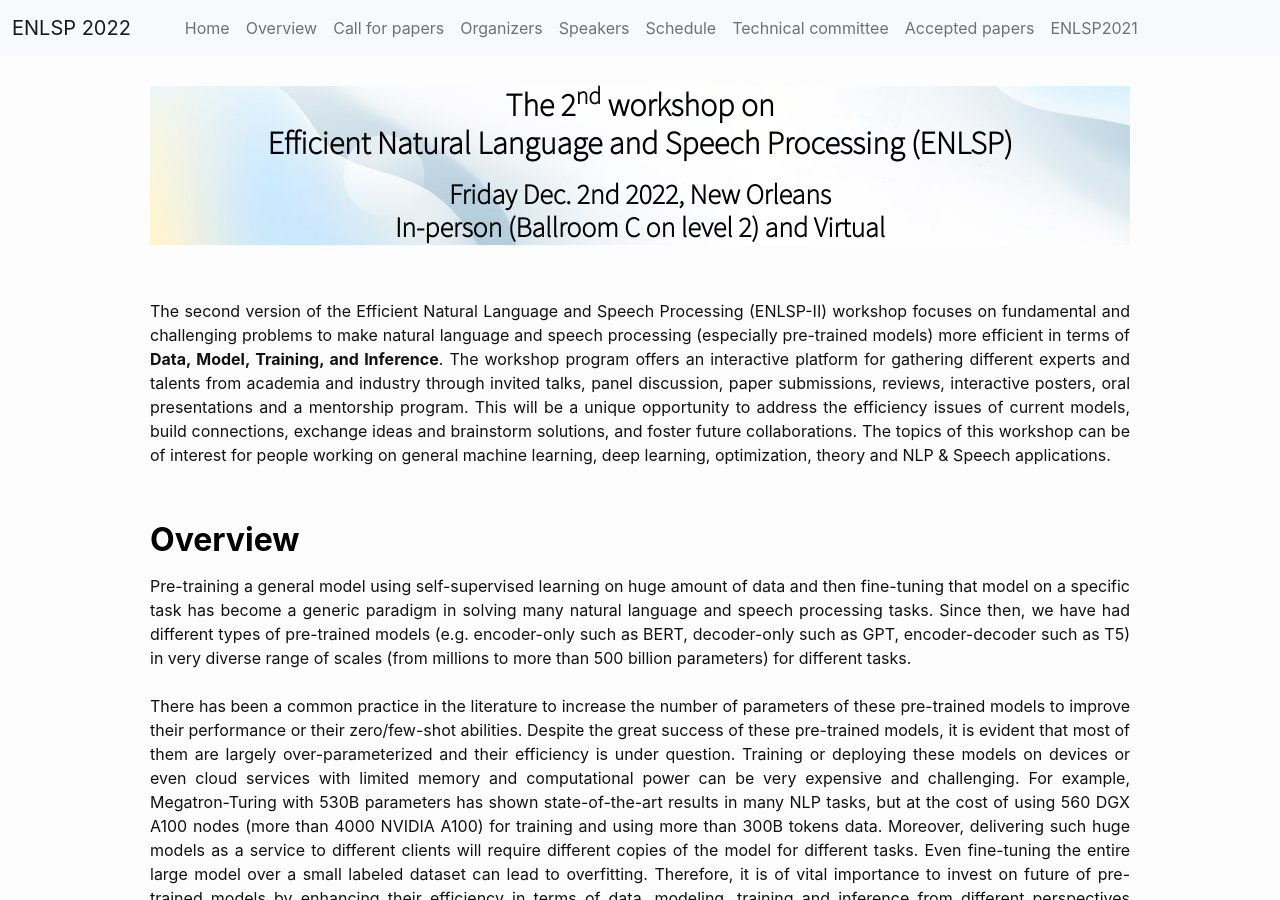
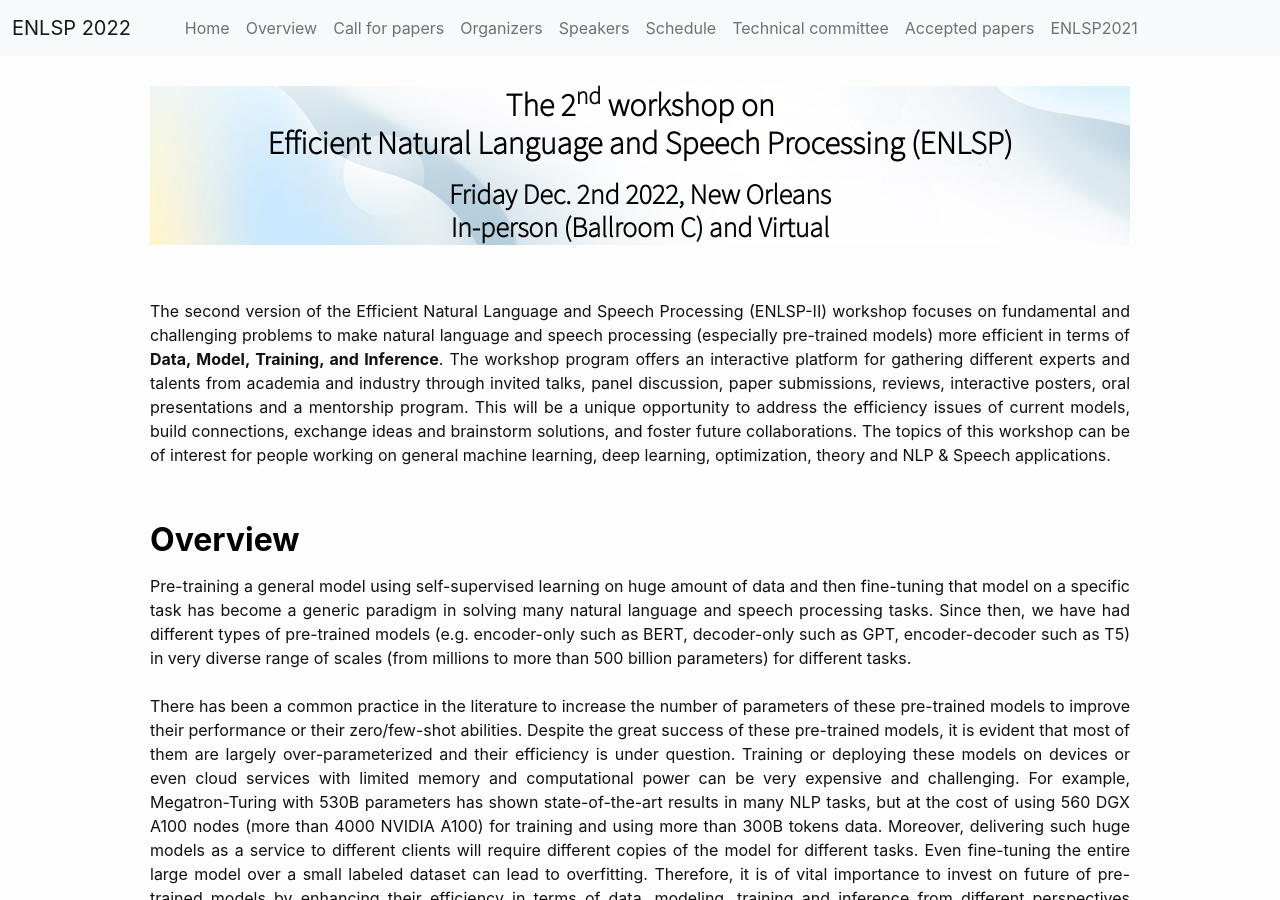
Before and after one commit to neurips2022-enlsp/neurips2022-enlsp.github.io, a Jekyll site: the page built from index.md, in a window 1280 px wide and 900 px high. Built offline with Jekyll 4.4.1, drawn with Linux system fonts in a browser that asks for light colours; nearby versions of some CDN libraries.

Commit message:
Update index.md

```diff
--- a/index.md
+++ b/index.md
@@ -10,7 +10,7 @@ layout: home
 <div style="font-family: 'Source Sans Pro', sans-serif; background: url('/images/banner_no_text.png') no-repeat; background-size: cover; user-select: none;">
 	<center>
 		<h2 class="blackpar_title" >The 2<sup>nd</sup> workshop on<br>Efficient Natural Language and Speech Processing (ENLSP)</h2>
-		<h3 class="blackpar_title">Friday Dec. 2nd 2022, New Orleans <br> <b>In-person</b> (Ballroom C on level 2) and <b>Virtual</b> </h3>
+		<h3 class="blackpar_title">Friday Dec. 2nd 2022, New Orleans <br> <b>In-person</b> (Ballroom C) and <b>Virtual</b> </h3>
 	</center>
 </div>
 <br>
```
